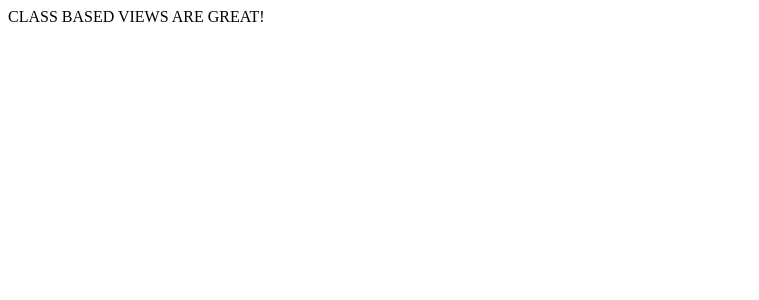
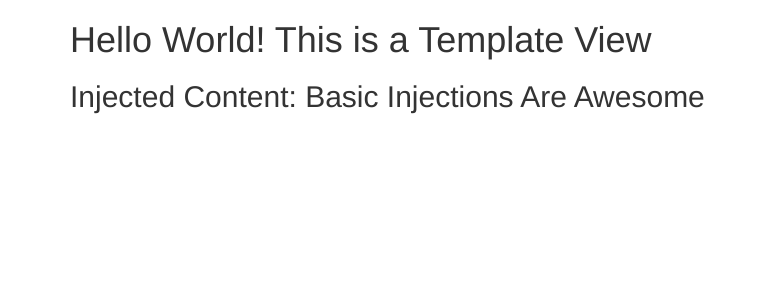
Before and after one commit to bdlamprecht/django-proj, a Django app: page / in a window 1280 px wide. Shown: the top 300 px of the page, without its empty margins (0-759 px from the left). Run offline with Django 3.2, Linux system fonts and the light colour scheme; some libraries are stand-ins or nearby versions.

Commit message:
Converted to Template-Based Class View

```diff
--- a/advcbv/advcbv/urls.py
+++ b/advcbv/advcbv/urls.py
@@ -18,6 +18,6 @@ from django.contrib import admin
 from basic_app import views
 
 urlpatterns = [
-    url(r'^$',views.CBView.as_view()),
+    url(r'^$',views.IndexView.as_view()),
     url(r'^admin/', admin.site.urls),
 ]
--- a/advcbv/basic_app/views.py
+++ b/advcbv/basic_app/views.py
@@ -1,7 +1,10 @@
 from django.shortcuts import render
-from django.views.generic import View
-from django.http import HttpResponse
+from django.views.generic import View,TemplateView
 
-class CBView(View):
-    def get(self,request):
-        return HttpResponse("CLASS BASED VIEWS ARE GREAT!")
+class IndexView(TemplateView):
+    template_name = 'index.html'
+
+    def get_context_data(self,**kwargs):
+        context = super().get_context_data(**kwargs)
+        context['injectme'] = 'BASIC INJECtIONs are aWesome'
+        return context
--- a/advcbv/templates/index.html
+++ b/advcbv/templates/index.html
@@ -1,4 +1,5 @@
 {% extends "base.html" %}
 {% block body_block %}
-<h1>Hello World! Index Page</h1>
+<h1>Hello World! This is a Template View</h1>
+<h2>Injected Content: {{ injectme|title}}</h2>
 {% endblock %}
```
